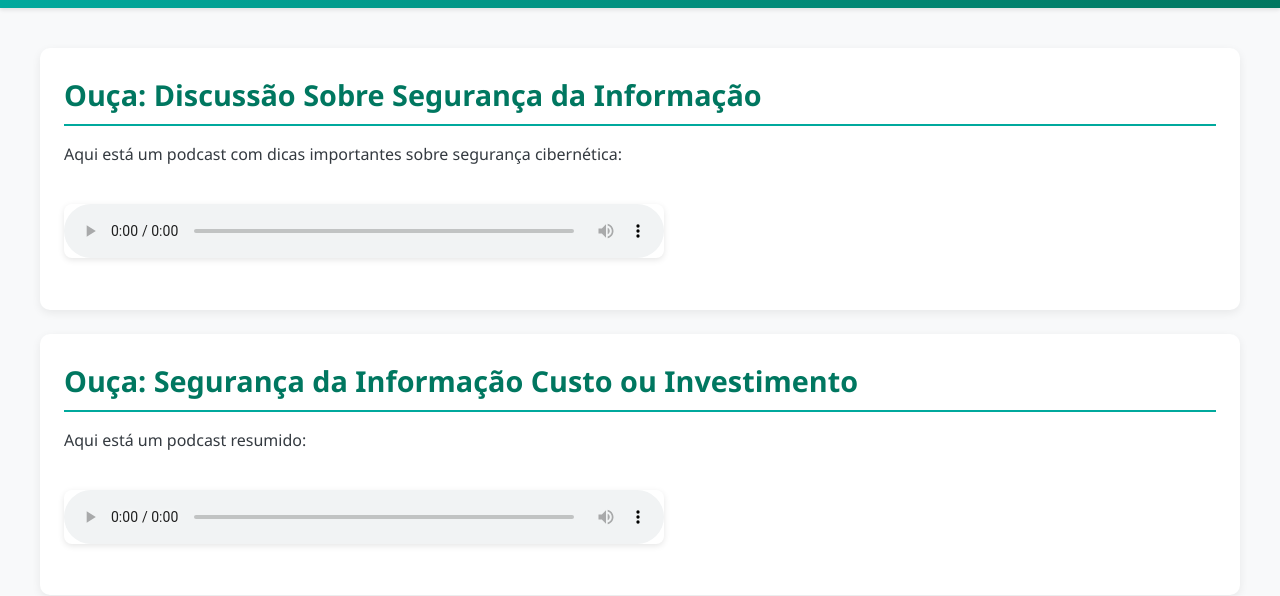
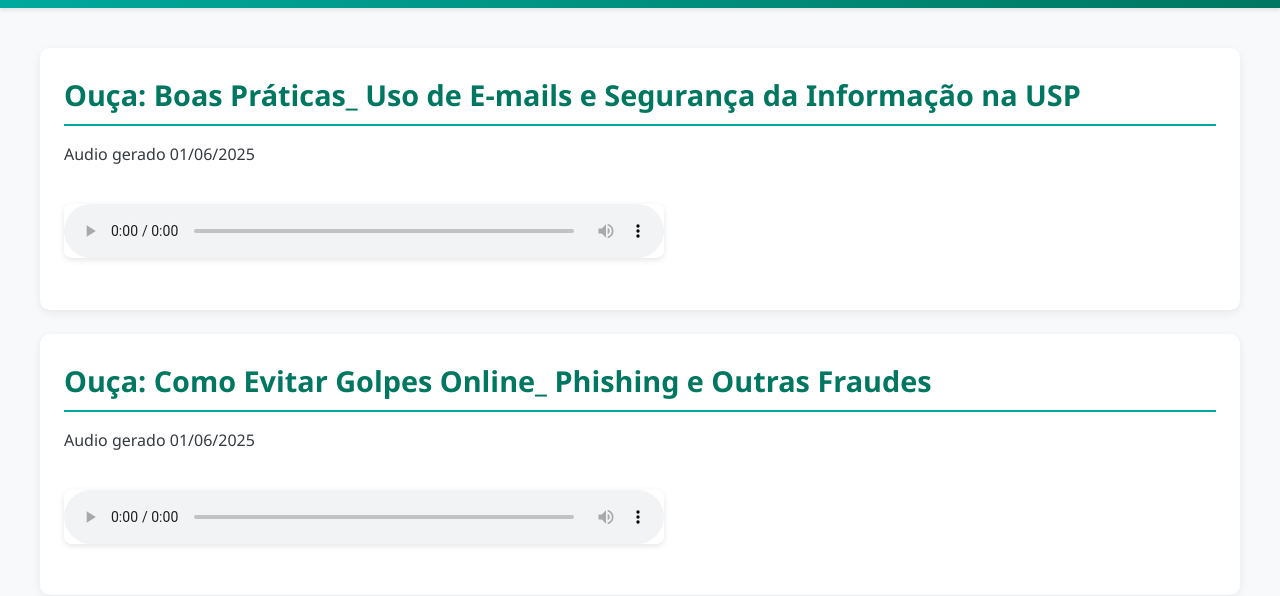
Before and after one commit to Gilsonlab/intranet, a plain HTML site: page index.html in a window 1280 px wide. Both pictures are taken after a click on the link "Ouça: Dicas de Segurança". Shown: the part 204-800 px from the top of the page. Drawn offline with Linux system fonts and the light colour scheme.

Commit message:
Add files via upload

```diff
--- a/index.html
+++ b/index.html
@@ -104,7 +104,41 @@
         <div id="quiz-results"></div>
     </section>
 
+<!-- Nova seção adicionada -->
+    <section id="podcast">
+        <h2>Ouça: Boas Práticas_ Uso de E-mails e Segurança da Informação na USP</h2>
+        <p>Audio gerado 01/06/2025</p>
+
+        <audio controls>
+            <source src="Boas Práticas_ Uso de E-mails e Segurança da Informação na USP.wav" type="audio/wav">
+            Seu navegador não suporta o elemento de áudio.
+        </audio>
+    </section>
+
     <!-- Nova seção adicionada -->
+    <section id="podcast">
+        <h2>Ouça: Como Evitar Golpes Online_ Phishing e Outras Fraudes</h2>
+        <p>Audio gerado 01/06/2025</p>
+
+        <audio controls>
+            <source src="Como Evitar Golpes Online_ Phishing e Outras Fraudes.wav" type="audio/wav">
+            Seu navegador não suporta o elemento de áudio.
+        </audio>
+    </section>
+
+	<!-- Nova seção adicionada -->
+    <section id="podcast">
+        <h2>Ouça: O Golpe da Selfie e a Fraude na Biometria Facial</h2>
+        <p>Aqui está um podcast  resumido:</p>
+
+        <audio controls>
+            <source src="O Golpe da Selfie e a Fraude na Biometria Facial.wav" type="audio/wav">
+            Seu navegador não suporta o elemento de áudio.
+        </audio>
+    </section>
+
+
+	<!-- Nova seção adicionada -->
     <section id="podcast">
         <h2>Ouça: Discussão Sobre Segurança da Informação</h2>
         <p>Aqui está um podcast com dicas importantes sobre segurança cibernética:</p>
```
Also changed, not shown: 2 other files.
